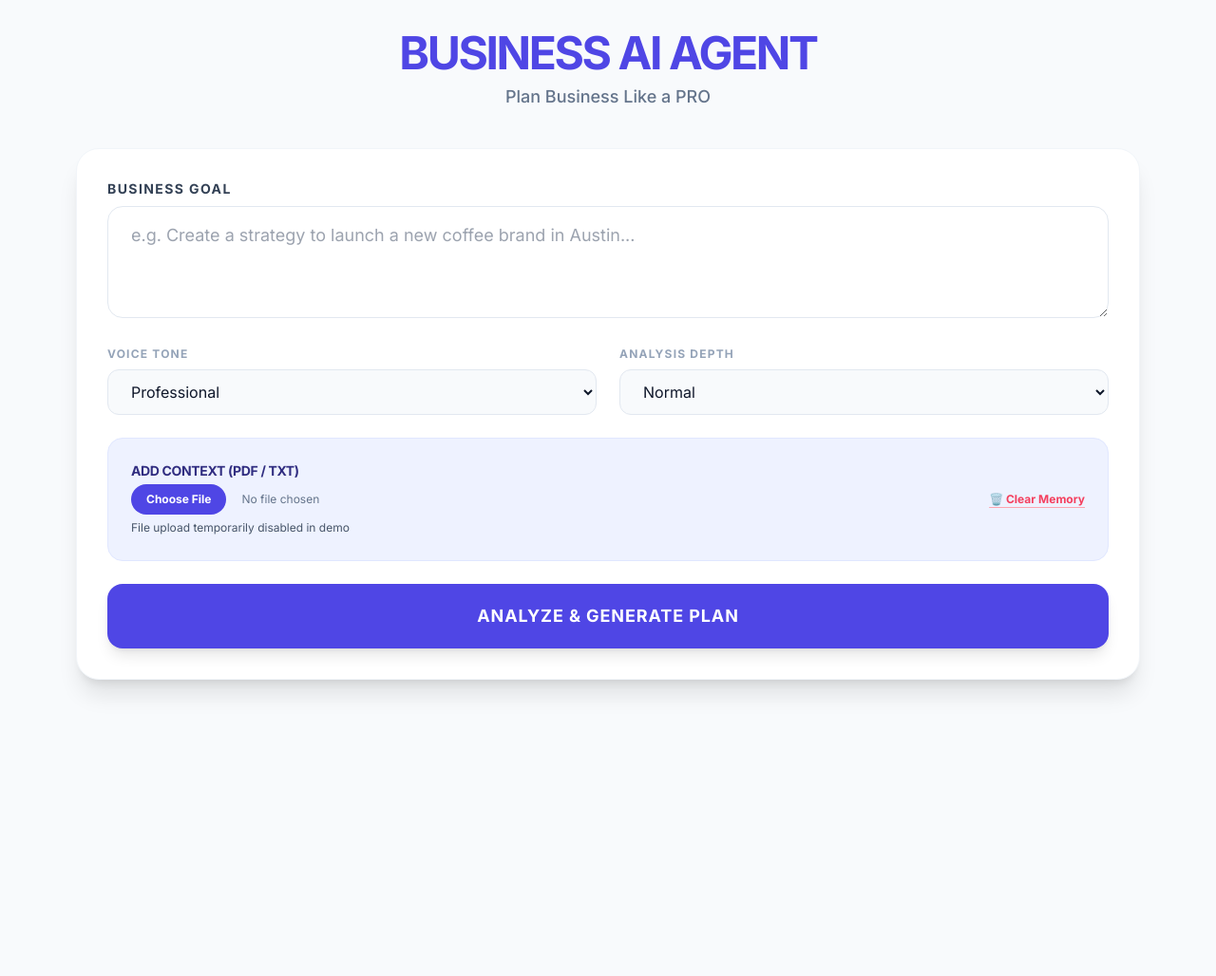
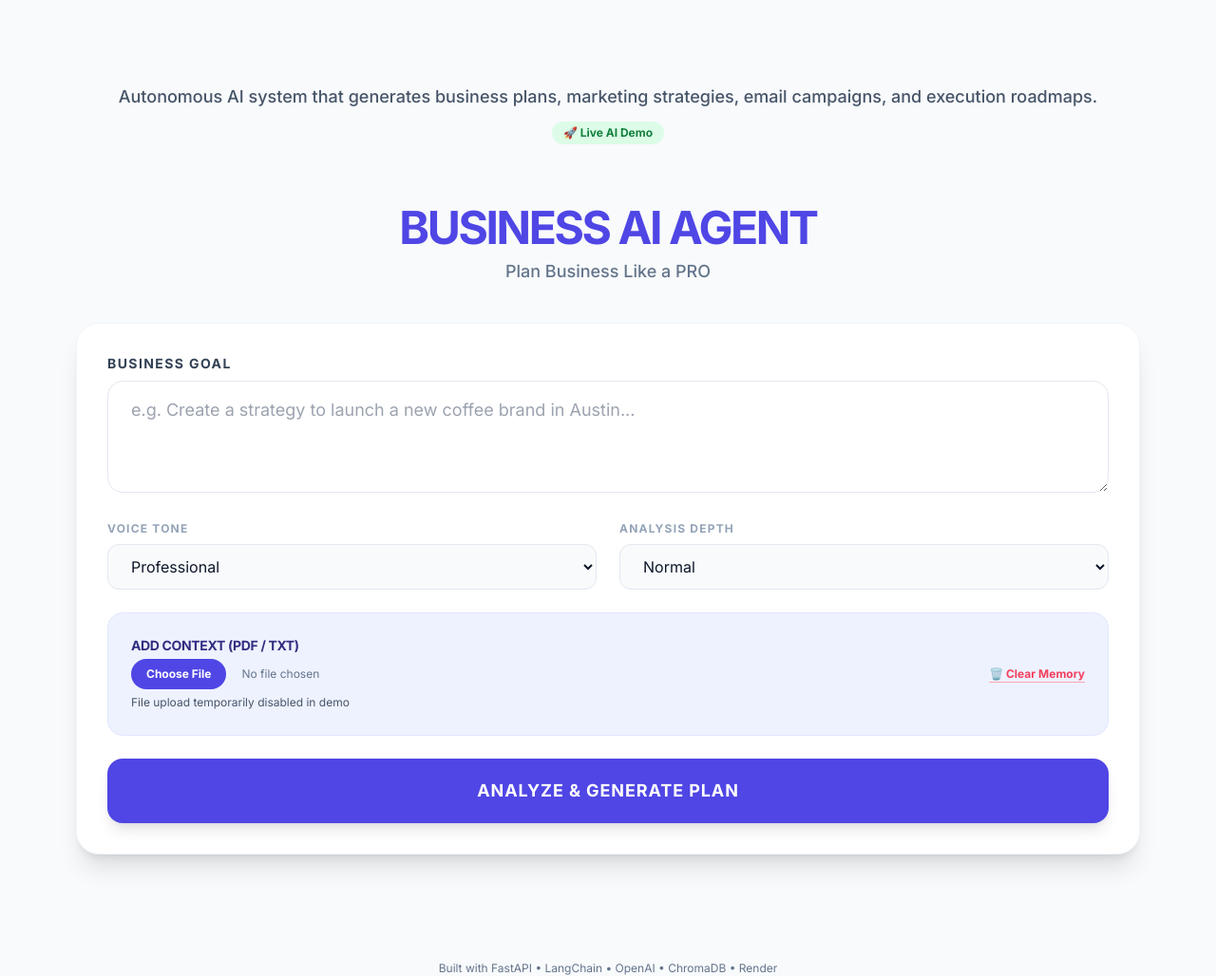
Before and after one commit to tabisso/agent-101, a plain HTML site: page ui/index.html in a window 1280 px wide. Shown: the whole page at 95% size. Before the commit the page ends 800 px from the top, so only its background shows below. Drawn offline with nearby package versions, Linux system fonts and the light colour scheme.

Commit message:
Add professional landing header to AI agent UI

```diff
--- a/ui/index.html
+++ b/ui/index.html
@@ -26,6 +26,23 @@
 </head>
 
 <body class="bg-slate-50 text-slate-900 min-h-screen">
+
+    <div class="text-center mb-8">
+    <h1 class="text-4xl font-black text-indigo-700">
+        <br/>
+         <br/>
+    </h1>
+
+    <p class="mt-2 text-slate-600 text-lg font-medium">
+        Autonomous AI system that generates business plans,
+        marketing strategies, email campaigns, and execution roadmaps.
+    </p>
+
+    <span class="inline-block mt-3 px-3 py-1 text-xs font-bold
+        bg-green-100 text-green-700 rounded-full">
+        🚀 Live AI Demo
+    </span>
+</div>
 
     <div class="max-w-6xl mx-auto px-4 py-8">
         <!-- 🏢 LOGO & TITLE -->
@@ -522,6 +539,11 @@
                 el.innerText = value ?? '';
             }
     </script>
+
+
+<div class="mt-10 text-xs text-slate-500 text-center">
+Built with FastAPI • LangChain • OpenAI • ChromaDB • Render
+</div>
 </body>
 
 </html>
```
